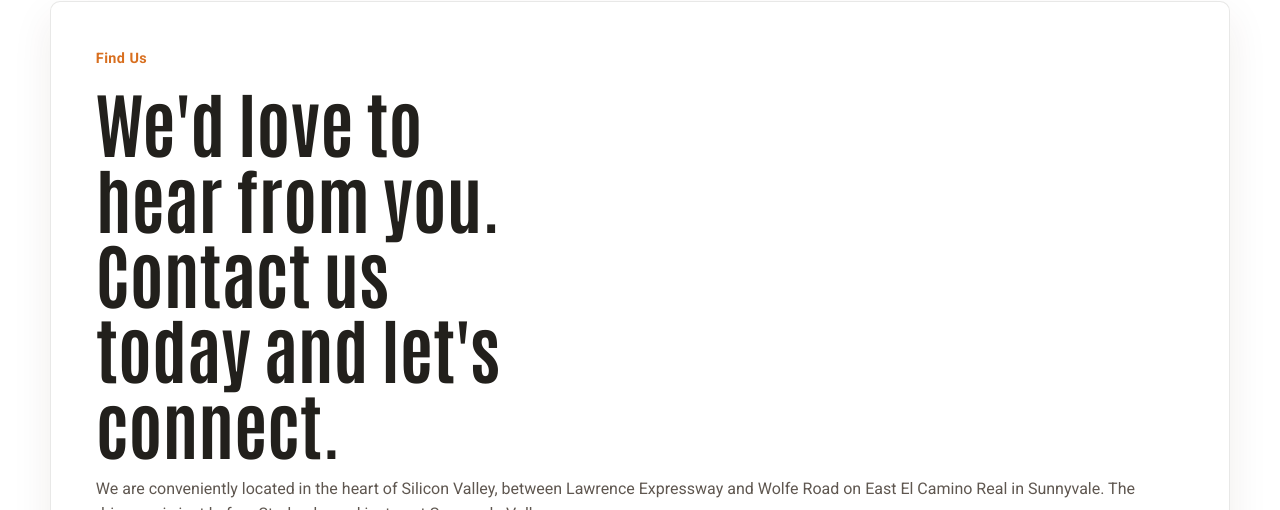
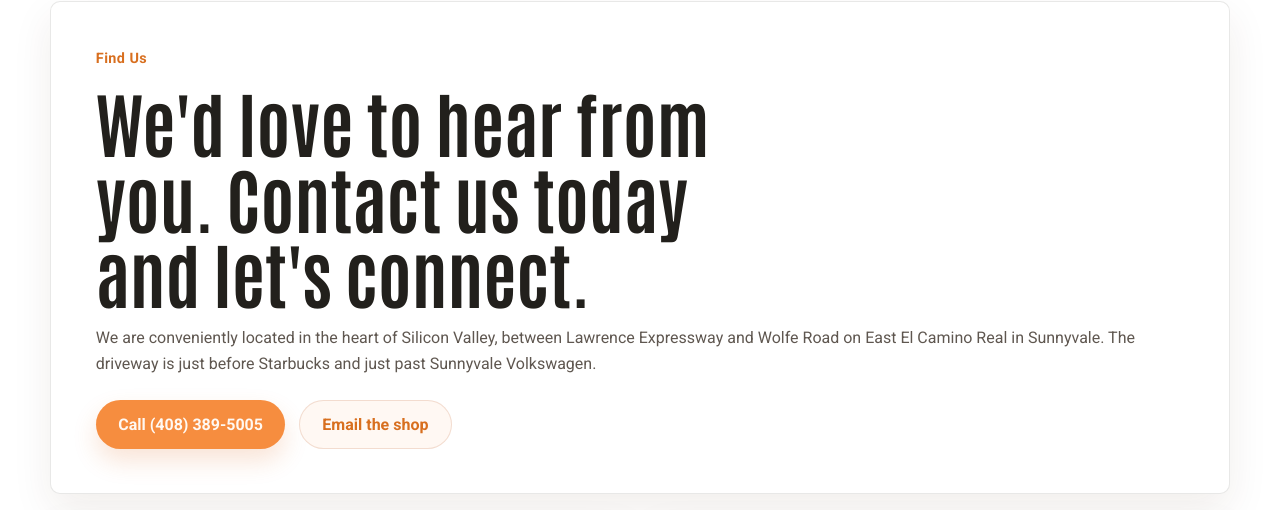
Before and after one commit to DietmarSZ/stechherman, a Next.js app: page /contact in a window 1280 px wide. Shown: the part 178-688 px from the top of the page. Built offline with nearby package versions, Linux system fonts and the light colour scheme.

Commit message:
Reduce contact hero headline stacking

```diff
--- a/src/app/contact/page.tsx
+++ b/src/app/contact/page.tsx
@@ -16,7 +16,9 @@ export default function ContactPage() {
     <main className="inner-page">
       <header className="inner-hero">
         <p className="eyebrow">Find Us</p>
-        <h1>We&apos;d love to hear from you. Contact us today and let&apos;s connect.</h1>
+        <h1 className="contact-hero-title">
+          We&apos;d love to hear from you. Contact us today and let&apos;s connect.
+        </h1>
         <p>
           {site.locationNote}
         </p>
--- a/src/app/globals.css
+++ b/src/app/globals.css
@@ -429,6 +429,10 @@ span {
   padding: 2.8rem;
 }
 
+.contact-hero-title {
+  max-width: 18ch;
+}
+
 .cta-banner {
   align-items: center;
   background: linear-gradient(135deg, rgba(255, 138, 51, 0.12), rgba(255, 255, 255, 1));
```
